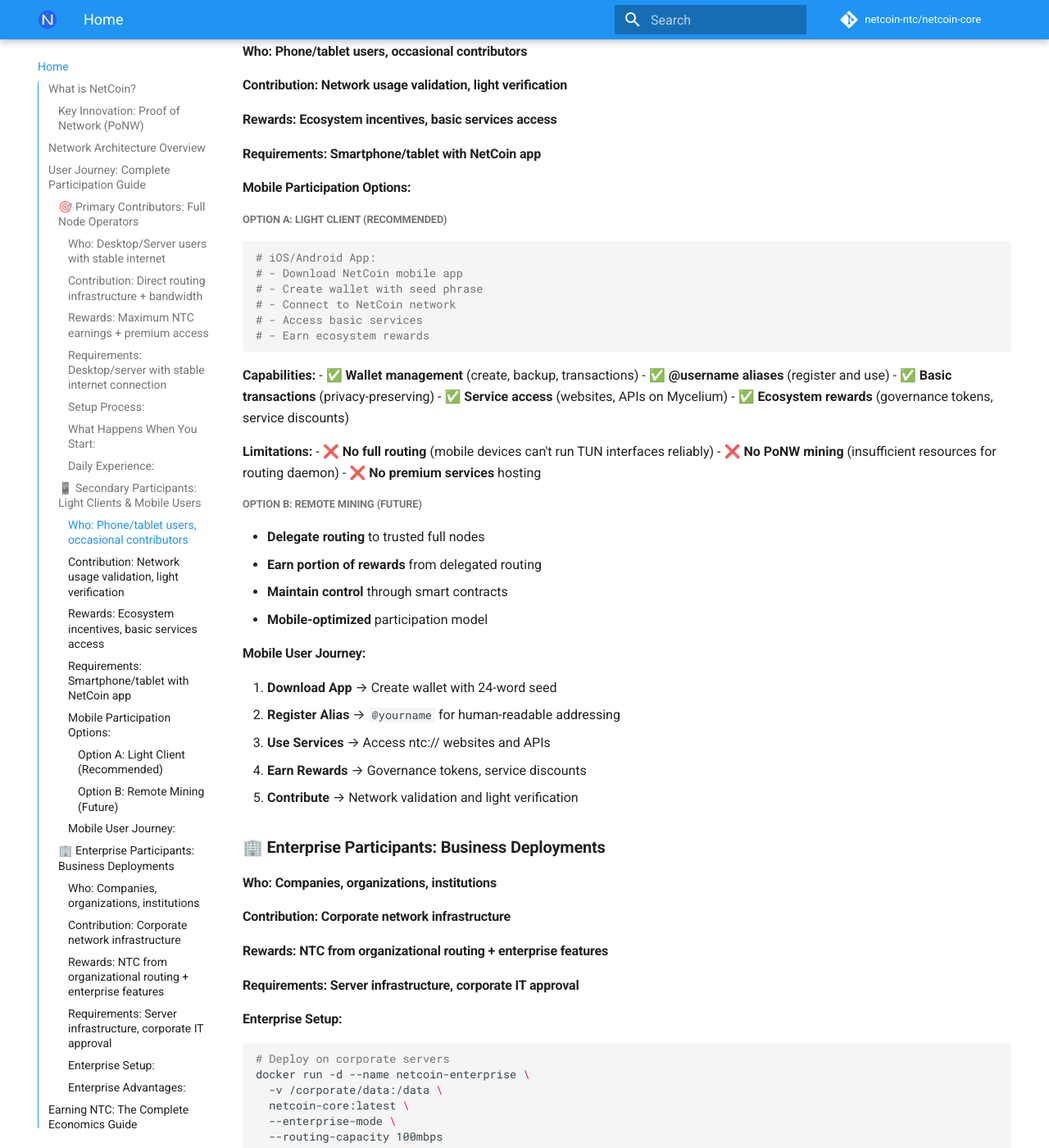
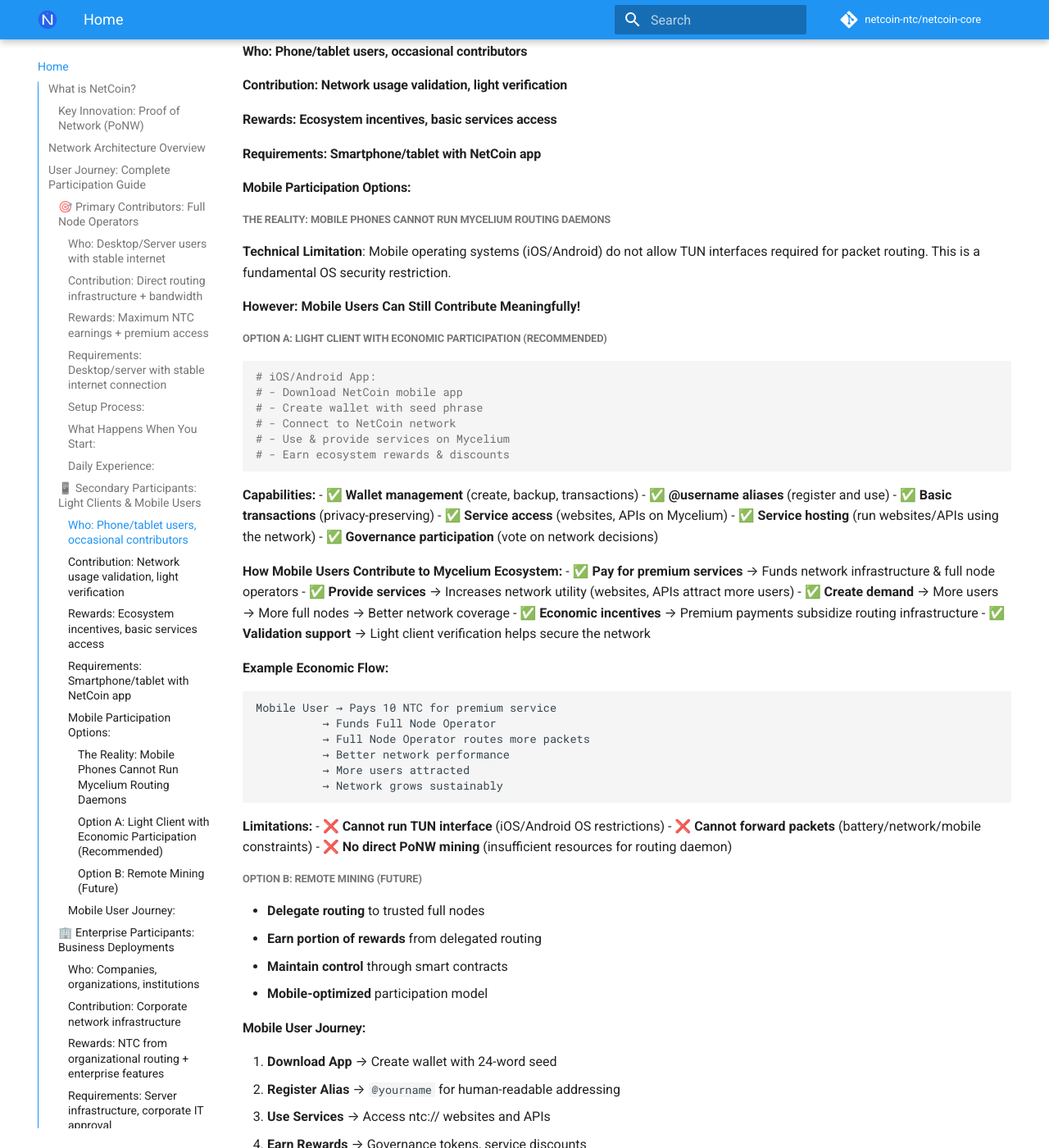
Before and after one commit to netcoin-ntc/netcoin-docs, an MkDocs documentation site: the page built from docs/index.md, in a window 1280 px wide and 1400 px high, scrolled down 2266 px. Shown: the whole window at 82% size. Built offline with MkDocs 1.6.1 and Material for MkDocs 9.7.7, drawn with Linux system fonts in a browser that asks for light colours; comment, search, counter and statistics services are not loaded.

Commit message:
docs: Clarify mobile participation limitations and economic contributions

````diff
--- a/docs/index.md
+++ b/docs/index.md
@@ -88,14 +88,20 @@
 
 #### **Mobile Participation Options:**
 
-##### **Option A: Light Client (Recommended)**
+##### **The Reality: Mobile Phones Cannot Run Mycelium Routing Daemons**
+
+**Technical Limitation**: Mobile operating systems (iOS/Android) do not allow TUN interfaces required for packet routing. This is a fundamental OS security restriction.
+
+**However: Mobile Users Can Still Contribute Meaningfully!**
+
+##### **Option A: Light Client with Economic Participation (Recommended)**
 ```bash
 # iOS/Android App:
 # - Download NetCoin mobile app
 # - Create wallet with seed phrase
 # - Connect to NetCoin network
-# - Access basic services
-# - Earn ecosystem rewards
+# - Use & provide services on Mycelium
+# - Earn ecosystem rewards & discounts
 ```
 
 **Capabilities:**
@@ -103,12 +109,30 @@
 - ✅ **@username aliases** (register and use)
 - ✅ **Basic transactions** (privacy-preserving)
 - ✅ **Service access** (websites, APIs on Mycelium)
-- ✅ **Ecosystem rewards** (governance tokens, service discounts)
+- ✅ **Service hosting** (run websites/APIs using the network)
+- ✅ **Governance participation** (vote on network decisions)
+
+**How Mobile Users Contribute to Mycelium Ecosystem:**
+- ✅ **Pay for premium services** → Funds network infrastructure & full node operators
+- ✅ **Provide services** → Increases network utility (websites, APIs attract more users)
+- ✅ **Create demand** → More users → More full nodes → Better network coverage
+- ✅ **Economic incentives** → Premium payments subsidize routing infrastructure
+- ✅ **Validation support** → Light client verification helps secure the network
+
+**Example Economic Flow:**
+```
+Mobile User → Pays 10 NTC for premium service
+          → Funds Full Node Operator
+          → Full Node Operator routes more packets
+          → Better network performance
+          → More users attracted
+          → Network grows sustainably
+```
 
 **Limitations:**
-- ❌ **No full routing** (mobile devices can't run TUN interfaces reliably)
-- ❌ **No PoNW mining** (insufficient resources for routing daemon)
-- ❌ **No premium services** hosting
+- ❌ **Cannot run TUN interface** (iOS/Android OS restrictions)
+- ❌ **Cannot forward packets** (battery/network/mobile constraints)
+- ❌ **No direct PoNW mining** (insufficient resources for routing daemon)
 
 ##### **Option B: Remote Mining (Future)**
 - **Delegate routing** to trusted full nodes
````
